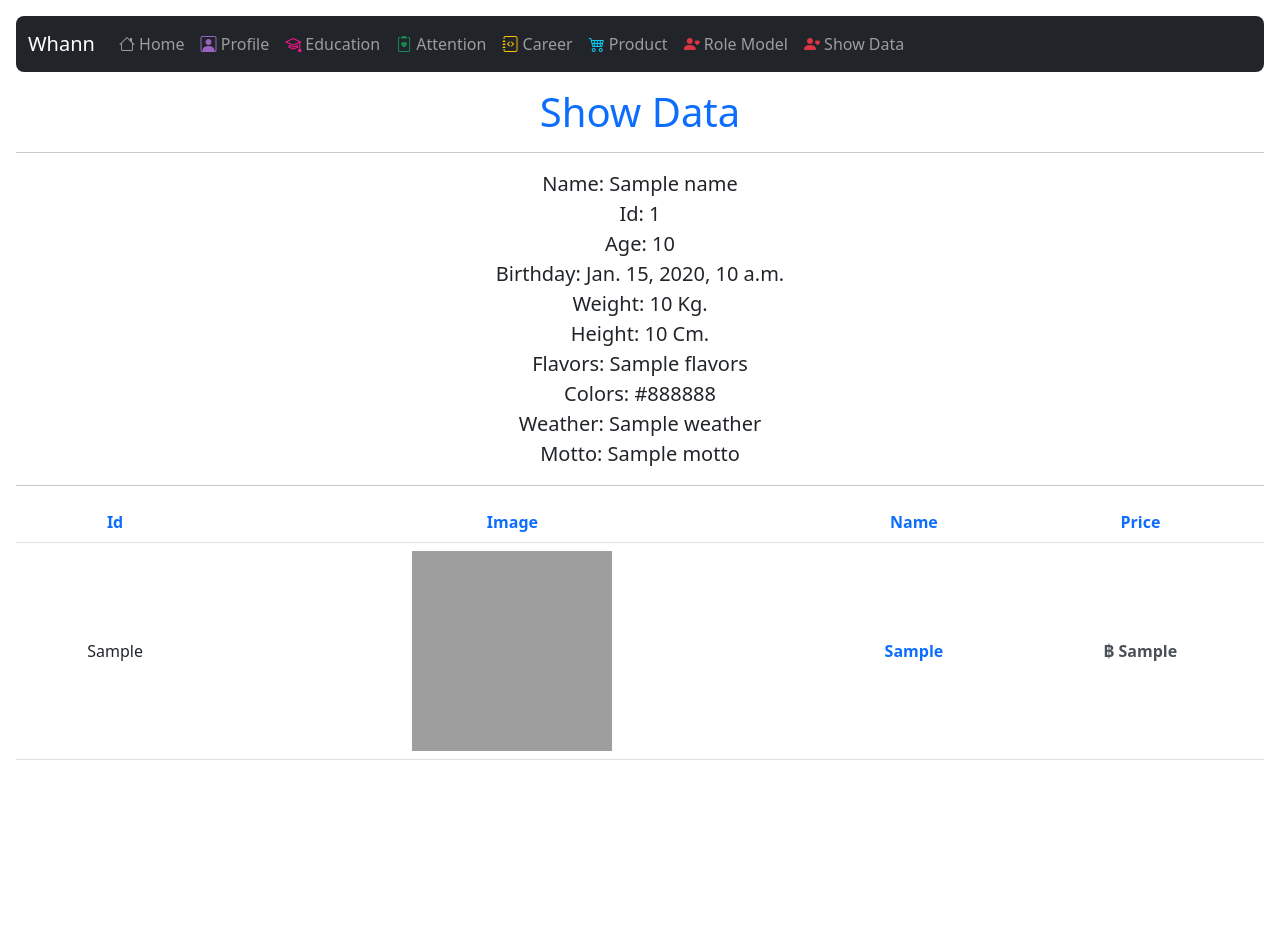
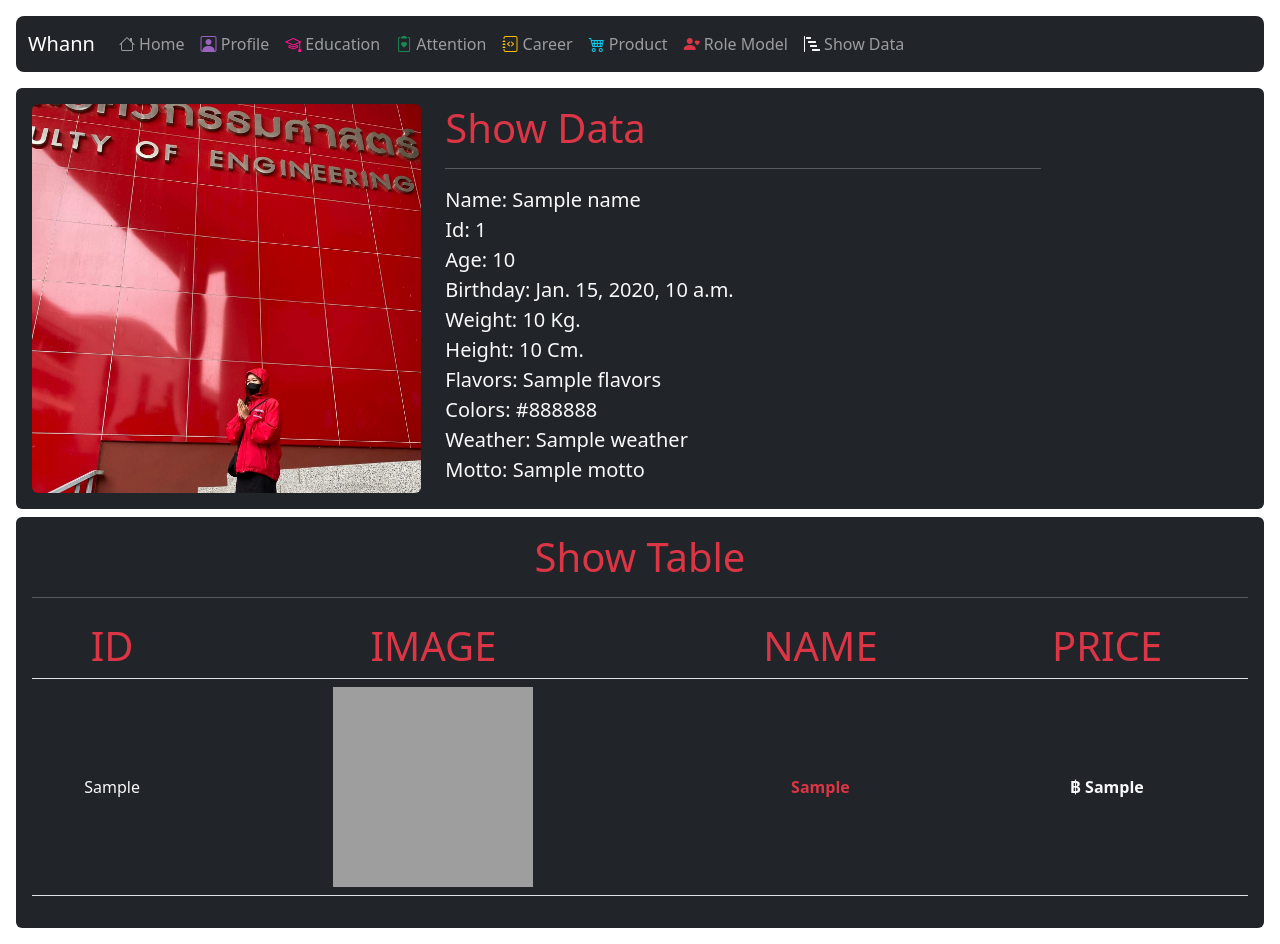
Before and after one commit to chatwimonbis3r2/djangoProj180, a Django app: template templates/showData.html in a window 1280 px wide. Before the commit the page ends 760 px from the top, so only its background shows below. Run offline with Django 4.2, Linux system fonts and the light colour scheme; the template is opened without the code that fills it: most values are stand-ins (such as "Sample title", 1, 10 or a date in 2020); some libraries are stand-ins or nearby versions; grey boxes are pictures that could not be loaded.

Commit message:
1/22/2023

```diff
--- a/templates/Base.html
+++ b/templates/Base.html
@@ -64,7 +64,7 @@
                     </li>
                     <li class="nav-item">
                         <a class="nav-link" aria-current="location" href="{% url 'ShowData' %}">
-                            <i class="bi bi-person-heart text-danger"></i>
+                            <i class="bi bi-bar-chart-steps text-light"></i>
                             Show Data
                         </a>
                     </li>
--- a/templates/showData.html
+++ b/templates/showData.html
@@ -1,8 +1,13 @@
 {% extends 'Base.html' %}
 {% load static %}
 {% block content %}
-    <div class="text-center">
-        <h1 class="text-primary">Show Data</h1>
+    <div class="text-light bg-dark p-md-3 rounded mb-2">
+        <div class="row">
+            <div class="col-md-4">
+                <img src="{% static 'images/showdata00.jpg' %}"  class="img-fluid rounded" alt="...">
+            </div>
+            <div class="col-md-6">
+                <h1 class="text-danger">Show Data</h1>
                 <hr>
                 <p class="lead m-0"><strong>Name:</strong> {{ name }}</p>
                 <p class="lead m-0"><strong>Id:</strong> {{ id }}</p>
@@ -14,26 +19,33 @@
                 <p class="lead m-0"><strong>Colors:</strong> {{ colors }}</p>
                 <p class="lead m-0"><strong>Weather:</strong> {{ weather }}</p>
                 <p class="lead m-0"><strong>Motto:</strong> {{ motto }}</p>
+            </div>
+        </div>
+    </div>
+    <div class="text-light bg-dark p-md-3 rounded">
+        <div class="text-center">
+            <h1 class="text-danger">Show Table</h1>
             <hr>
-        <div class="table-responsive-md">
-            <table class="table table-hover">
-                <tr class="text-primary">
-                    <th scope="col">Id</th>
-                    <th scope="col">Image</th>
-                    <th scope="col">Name</th>
-                    <th scope="col">Price</th>
+            <div class="table-responsive-md tab">
+                <table class="table">
+                    <tr class="text-danger">
+                        <th scope="col" class="display-6">ID</th>
+                        <th scope="col" class="display-6">IMAGE</th>
+                        <th scope="col" class="display-6">NAME</th>
+                        <th scope="col" class="display-6">PRICE</th>
                     </tr>
                     {% for product in products %}
-                    <tr class="align-middle">
+                        <tr class="align-middle text-light">
                             <td>{{ product.0 }}</td>
                             <td>
-                            <img src="{{ product.1 }}" style="width: 200px;height: 200px">
+                                <img src="{{ product.1 }}" style="width: 200px;height: 200px" alt="Product Images">
                             </td>
-                        <td class="text-primary"><strong>{{ product.2 }}</strong></td>
-                        <td class="text-dark-emphasis"><strong>฿ {{ product.3 }}</strong></td>
+                            <td class="text-danger"><strong>{{ product.2 }}</strong></td>
+                            <td><strong>฿ {{ product.3 }}</strong></td>
                         </tr>
                     {% endfor %}
                 </table>
             </div>
         </div>
+    </div>
 {% endblock %}
```
Also changed, not shown: static/images/atten05.jpg (deleted), static/images/showdata00.jpg (added). Lines whose indentation alone changed are shown as unchanged.
